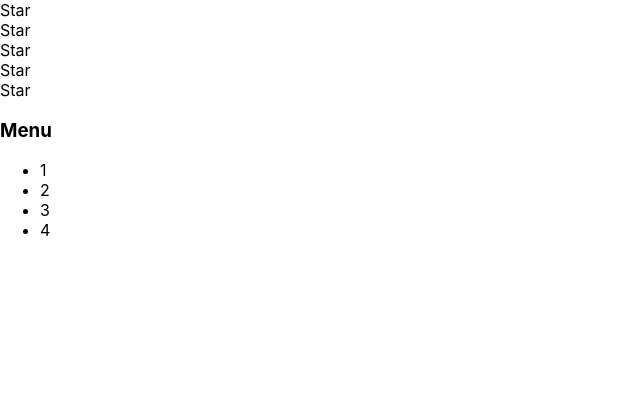
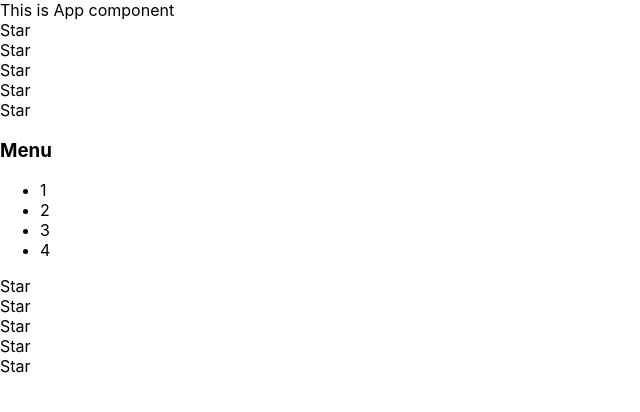
Before and after one commit to Belom7/react-kabzda-kak-podrobno, a React (Create React App) app: page / in a window 1280 px wide. Shown: the top 412 px of the page, without its empty margins (0-640 px from the left). Built offline with nearby package versions, Linux system fonts and the light colour scheme.

Commit message:
2. work-news components end homework-add Accordions components

```diff
--- a/src/App.tsx
+++ b/src/App.tsx
@@ -1,13 +1,16 @@
 import React from 'react';
 import {Rating} from "./Components/Rating/Rating";
 import {Accordion} from "./Components/Accordion/Accordion";
+import {AppTitle} from "./Components/AppTitle/AppTitle";
 
 
 function App() {
     return (
         <div>
+            <AppTitle/>
             <Rating/>
             <Accordion/>
+            <Rating/>
         </div>
 
     );
--- a/src/Components/Accordion/Accordion.tsx
+++ b/src/Components/Accordion/Accordion.tsx
@@ -1,15 +1,12 @@
 import React from "react";
+import {AccordionTitle} from "./AccordionTitle/AccordionTitle";
+import {AccordionBody} from "./AccordionBody/AccordionBody";
 
 export const Accordion = () =>{
     return(
         <div>
-            <h3>Menu</h3>
-            <ul>
-                <li>1</li>
-                <li>2</li>
-                <li>3</li>
-                <li>4</li>
-            </ul>
+            <AccordionTitle/>
+            <AccordionBody/>
         </div>
     )
 }
--- /dev/null
+++ b/src/Components/Accordion/AccordionBody/AccordionBody.tsx
@@ -0,0 +1,14 @@
+import React from "react";
+
+export const AccordionBody=()=>{
+    return(
+        <div>
+            <ul>
+                <li>1</li>
+                <li>2</li>
+                <li>3</li>
+                <li>4</li>
+            </ul>
+        </div>
+    )
+}
--- /dev/null
+++ b/src/Components/Accordion/AccordionTitle/AccordionTitle.tsx
@@ -0,0 +1,9 @@
+import React from "react";
+
+export const AccordionTitle=()=>{
+    return(
+        <div>
+            <h3>Menu</h3>
+        </div>
+    )
+}
--- /dev/null
+++ b/src/Components/AppTitle/AppTitle.tsx
@@ -0,0 +1,7 @@
+import React from "react";
+
+export const AppTitle=()=>{
+    return(
+        <>This is App component</>
+    )
+}
```
